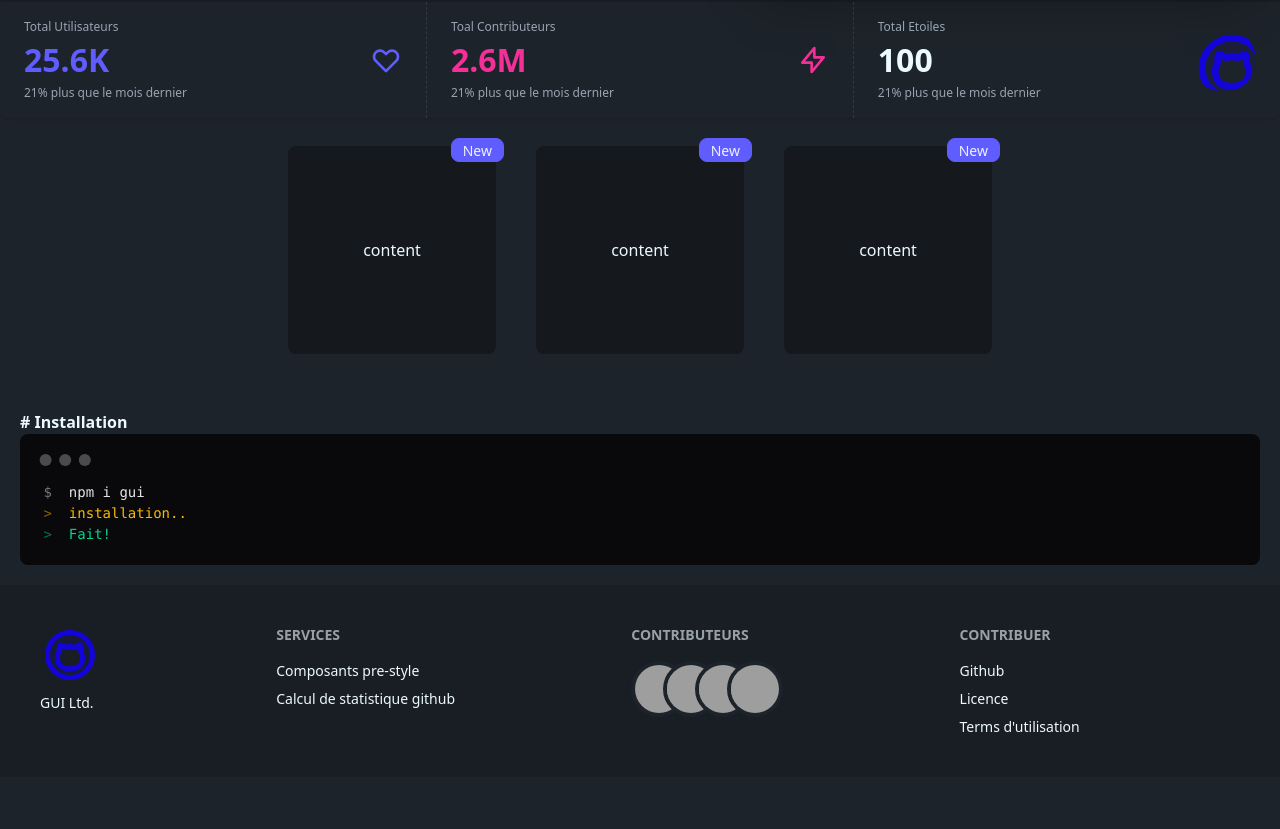
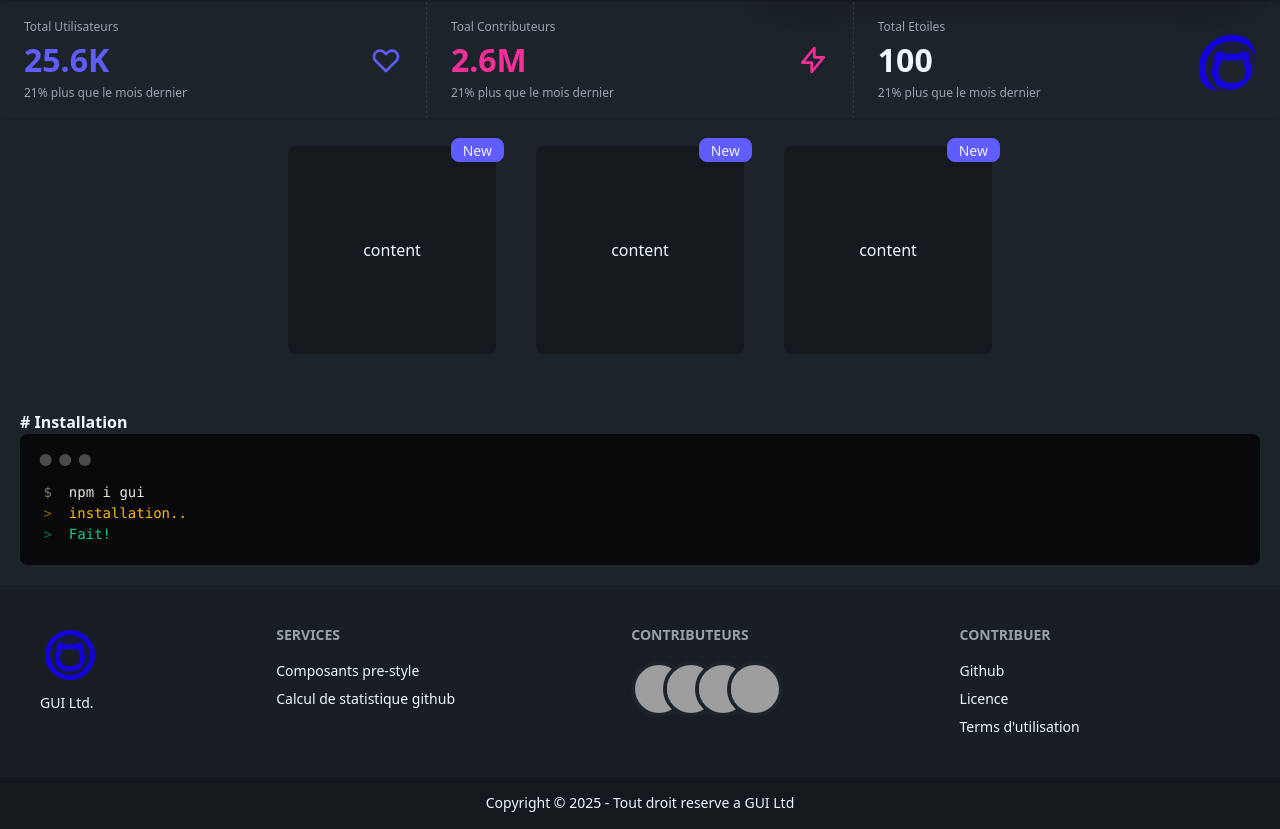
Before and after one commit to branGitfox/GUI, a React (Vite) app: page / in a window 1280 px wide. Shown: the part 419-1248 px from the top of the page. Before the commit the page ends 1196 px from the top, so only its background shows below. Built offline with nearby package versions, Linux system fonts and the light colour scheme; grey boxes are pictures that could not be loaded.

Commit message:
add copyright

```diff
--- a/src/components/Footer.tsx
+++ b/src/components/Footer.tsx
@@ -48,6 +48,11 @@
                 <a className="link link-hover">Terms d'utilisation</a>
             </nav>
         </footer>
+            <footer className="footer sm:footer-horizontal footer-center bg-base-300 text-base-content p-4">
+                <aside>
+                    <p>Copyright © {new Date().getFullYear()} - Tout droit reserve a GUI  Ltd</p>
+                </aside>
+            </footer>
         </>
     )
 }
```
